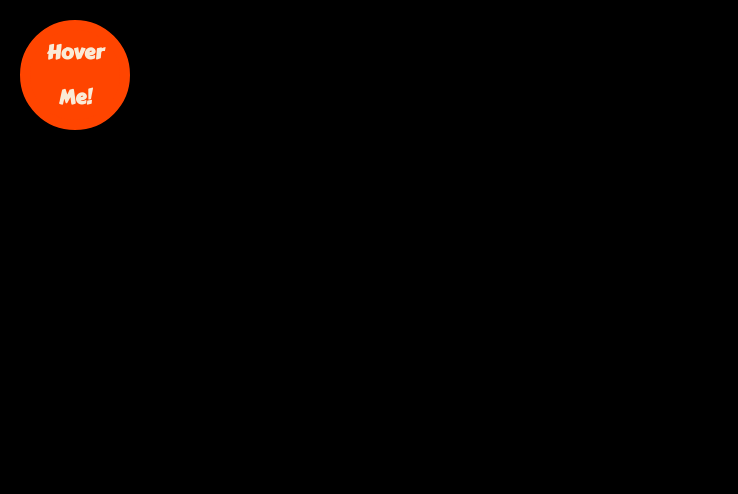
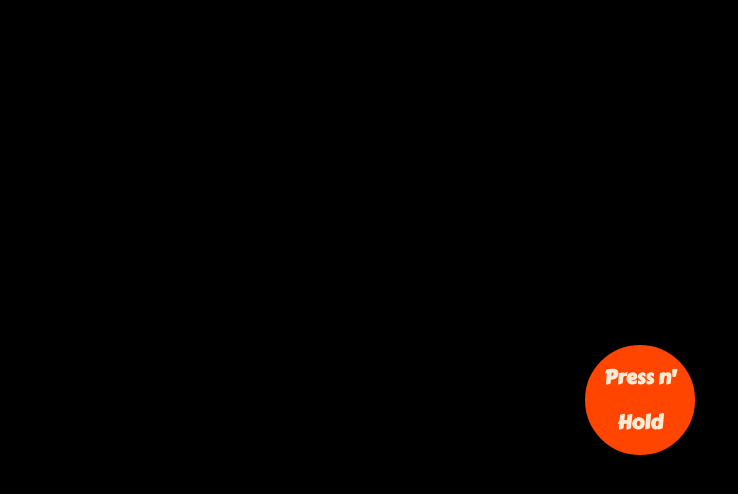
Before and after one commit to mortlove/AnimationHover, a plain HTML site: page index.html in a window 1280 px wide. Shown: the whole page, without its empty margins (0-738 px from the left). Drawn offline with Linux system fonts and the light colour scheme.

Commit message:
From Hover to Active

```diff
--- a/index.html
+++ b/index.html
@@ -40,29 +40,34 @@
             font: 10px black;
             width: 110px;
             height: 110px;
+            margin-top: -55px;
+            margin-left: -55px;
             line-height: 45px;
             border-radius: 50%;
             border: 10px solid orangered;
             background: orangered;
             z-index: 3;
             box-sizing: border-box;
-            top: 20px;
-            left: 20px;
+            top: 50%;
+            left: 50%;
             transition: all 1s ease;
             animation: switchOff 1000ms linear infinite normal;
+            cursor: pointer;
         }
 
 
-        #button:hover + #cover {
+        #button:active + #cover {
             background-color: transparent;
         }
-        #button:hover {
+        #button:active {
             background-color: antiquewhite;
             border-color: antiquewhite;
             color: orangered;
             animation: none;
-
-        }
+            top: 20px;
+            left: 20px;
+            margin: 0;
+            }
 
         @keyframes switchOff {
             0% { /* or 0%*/
@@ -77,7 +82,7 @@
         }
     </style>
     <div id="entrance"></div>
-    <div id="button"><h1>Hover Me!</h1></div>
+    <div id="button"><h1>Press n' Hold</h1></div>
     <div id="cover"><p style="color: white; font: 20px;"></div>
 
 </body>
```
